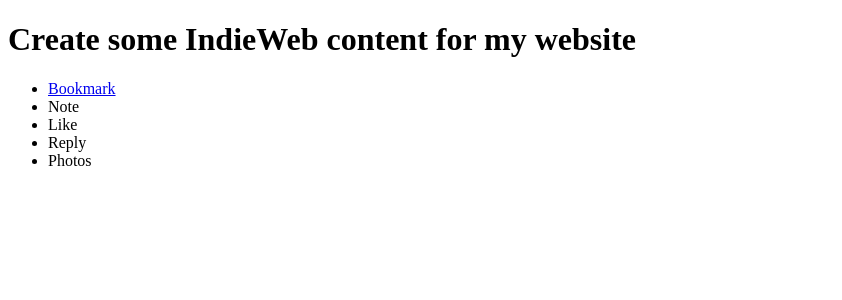
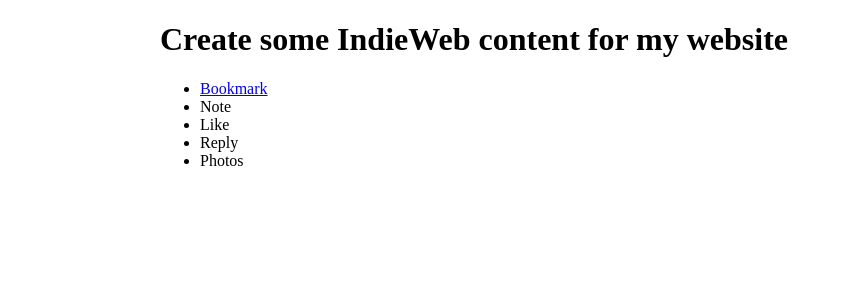
Before and after one commit to jcletousey/indieweb-cm, a SvelteKit app: page / in a window 1280 px wide. Shown: the top 300 px of the page, without its empty margins (0-842 px from the left). Built offline with nearby package versions, Linux system fonts and the light colour scheme.

Commit message:
Add basic style

```diff
--- a/src/app.html
+++ b/src/app.html
@@ -4,6 +4,7 @@
 		<meta charset="utf-8" />
 		<link rel="icon" href="%sveltekit.assets%/favicon.png" />
 		<meta name="viewport" content="width=device-width, initial-scale=1" />
+		<link rel="stylesheet" href="%sveltekit.assets%/style.css" />
 		%sveltekit.head%
 	</head>
 	<body data-sveltekit-preload-data="hover">
--- /dev/null
+++ b/static/style.css
@@ -0,0 +1,10 @@
+*,
+*::before,
+*::after {
+    box-sizing: border-box;
+}
+
+main {
+    max-width: 60rem;
+    margin-inline: auto;
+}
```
